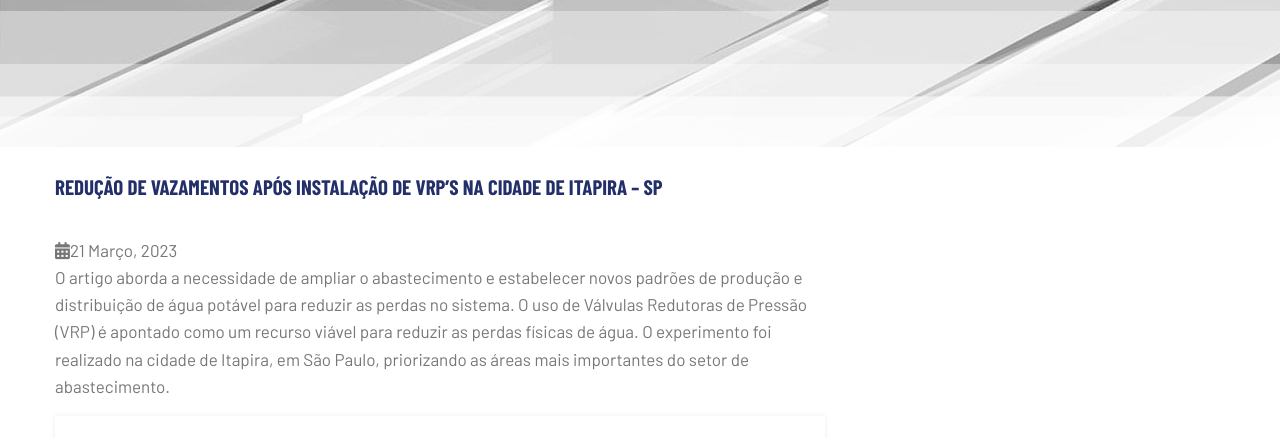
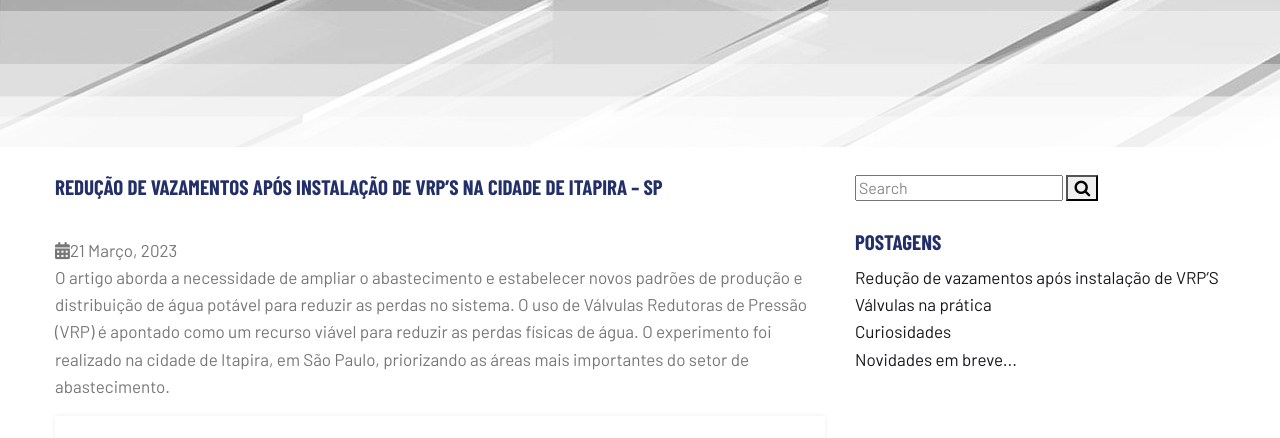
Before and after one commit to MeninoFranca/Empresarial-multpage-simples-2, a plain HTML site: page news.html in a window 1280 px wide. Shown: the part 435-873 px from the top of the page. Drawn offline with nearby package versions, Linux system fonts and the light colour scheme; a web font is replaced by a local one.

Commit message:
menu lateral para pesquisa de post

```diff
--- a/news.html
+++ b/news.html
@@ -414,3 +414,42 @@
                         </div>
                     </div>
                 </div>
+                <div class="col-lg-4 col-md-5 col-sm-12 col-xs-12 sidebar-right content-widget pdsl">
+                    <div class="blog-left-side widget">
+                        <br />
+                        <div class="widget widget_search">
+                            <div class="defaultsearch">
+                                <form action="https://www.google.com/search" method="GET" target="_blank">
+                                    <input type="text" name="q" value="" placeholder="Search" title="Search for:" />
+                                    <button type="submit" class="icons">
+                                        <i class="fa fa-search"></i>
+                                    </button>
+                                </form>
+                            </div>
+                        </div>
+                        <br />
+                        <div class="widget widget_recent_data">
+                            <div class="single-widget-item">
+                                <h2 class="widget-title">Postagens</h2>
+                                <ul>
+                                    <li>
+                                        <a href="#reducaodevazamentos">Redução de vazamentos após instalação de
+                                            VRP’S</a>
+                                    </li>
+                                    <li>
+                                        <a href="#valvulasnapratica">Válvulas na prática</a>
+                                    </li>
+                                    <li>
+                                        <a href="#curiosidades">Curiosidades</a>
+                                    </li>
+                                    <li>
+                                        <a href="#">Novidades em breve...</a>
+                                    </li>
+                                </ul>
+                            </div>
+                        </div>
+                    </div>
+                </div>
+            </div>
+        </div>
+    </div>
```
